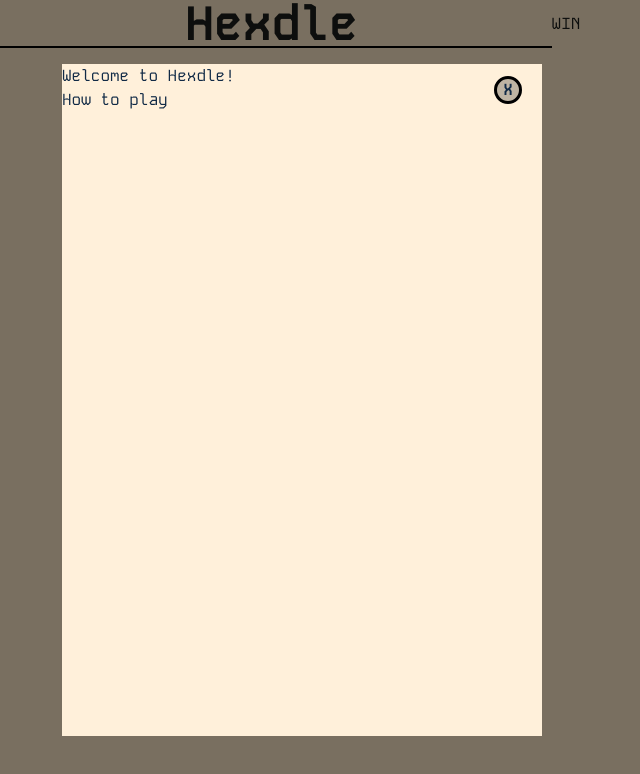
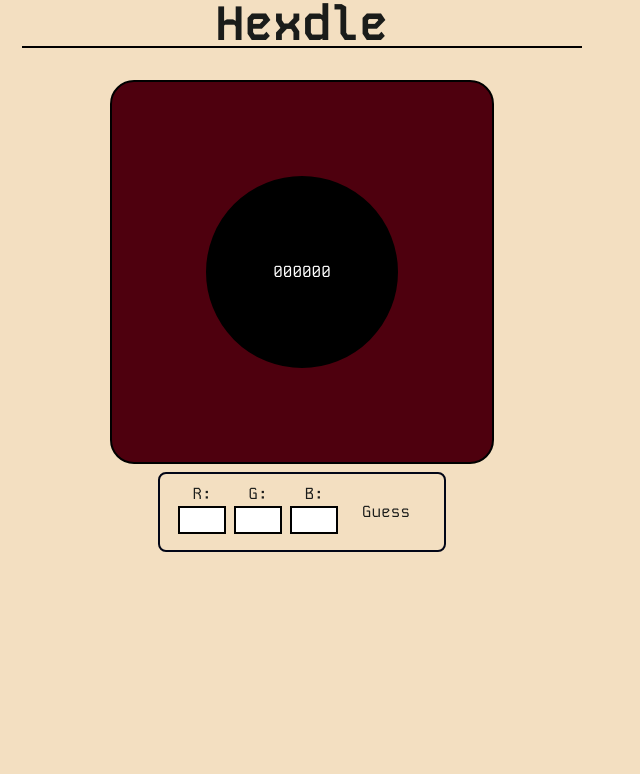
Before and after one commit to AdamCanard/Hexdle, a Next.js app: page / in a window 1280 px wide. Shown: the top 774 px of the page, without its empty margins (338-978 px from the left). Built offline with nearby package versions, Linux system fonts and the light colour scheme.

Commit message:
hotfix for vercel build

```diff
--- a/src/components/HexGuesser.js
+++ b/src/components/HexGuesser.js
@@ -47,13 +47,13 @@ export default function HexGuesser() {
 
   return (
     <CodeContext.Provider value={value}>
-      <Overlay isOn={winFlag} onClose={() => setWinFlag(!winFlag)}>
+      {/* <Overlay isOn={winFlag} onClose={() => setWinFlag(!winFlag)}> */}
       <div className="bg-[#f3dfc1] text-[#1a1c1a] w-full h-screen mix-blend-multiply overflow-auto">
         <div className="flex justify-center items-center">
           <h1 className="w-[35rem] h-12 font-bold text-center  text-5xl border-b-2 border-black">
             Hexdle
           </h1>
-            <Button label={"WIN"} onClick={() => setWinFlag(!winFlag)}></Button>
+          {/* <Button label={"WIN"} onClick={() => setWinFlag(!winFlag)}></Button> */}
         </div>
         <div className="flex w-full justify-center gap-14 pt-8 ">
           <HexBox />
@@ -63,7 +63,7 @@ export default function HexGuesser() {
           <GuessList />
         </div>
       </div>
-      </Overlay>
+      {/* </Overlay> */}
     </CodeContext.Provider>
   );
 }
--- a/src/components/Overlay.js
+++ b/src/components/Overlay.js
@@ -10,7 +10,7 @@ export default function Overlay({ isOn, onClose, children }) {
         >
           <div
             id="How to play"
-            className="w-[30rem] h-[42rem] bg-[#fff0da] text-[#112A46] overflow-auto absolute z-10"
+            className="w-[30rem] h-full bg-[#fff0da] text-[#112A46] overflow-auto absolute z-10"
           >
             <h2>Welcome to Hexdle!</h2>
             <h3>How to play</h3>
```
Lines whose indentation alone changed are shown as unchanged.
